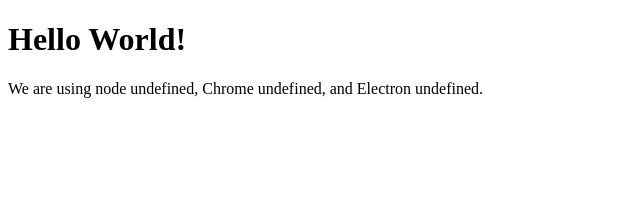
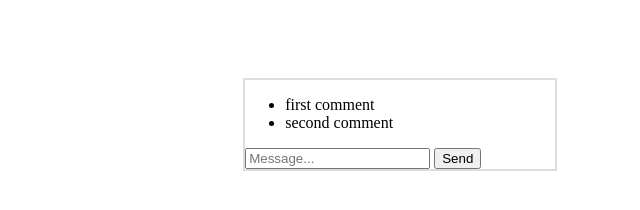
Before and after one commit to ottogutierrez/my-basic-chat, an Electron app: page index.html in a window 800 px wide. Shown: the whole page, without its empty margins (0-640 px from the left). Drawn offline with Linux system fonts and the light colour scheme.

Commit message:
"extra commit... don't undestand why"

```diff
--- a/index.html
+++ b/index.html
@@ -1,13 +1,24 @@
 <!DOCTYPE html>
 <html>
   <head>
+    <link rel="stylesheet" href="style.css">
     <meta charset="UTF-8">
     <title>Hello World!</title>
+    <script src="vue.js"></script>
+
   </head>
   <body>
-    <h1>Hello World!</h1>
-    We are using node <script>document.write(process.versions.node)</script>,
-    Chrome <script>document.write(process.versions.chrome)</script>,
-    and Electron <script>document.write(process.versions.electron)</script>.
+    <div id="app" class="chatContainer">
+      <ul class="chat-list">
+        <li v-for="message in messages">{{message}}</li>
+
+      </ul>
+      <div class="chat-controller">
+        <input v-model="currentMessage" type="text" placeholder="Message...">
+        <button v-on:click="sendMessage">Send</button>
+      </div>
+    </div>
+    <script src="source.js"></script>
+
   </body>
 </html>
--- a/source.js
+++ b/source.js
@@ -1,6 +1,15 @@
 var app = new Vue({
     el: '#app',
     data: {
-      message: 'Hello Vue!'
+      messages: [
+          'first comment', 'second comment'
+      ],
+      currentMessage: '',
+    },
+    methods: {
+        sendMessage: function(){
+            this.messages.push(this.currentMessage)
+            this.currentMessage = ''
+        }
     }
   })
--- a/style.css
+++ b/style.css
@@ -1,5 +1,8 @@
 .chatContainer {
     display: flex;
+    margin-top: 10%;
     margin-left: 30%;
     margin-right: 30%;
+    border: 2px solid gainsboro;
+    flex-flow: column nowrap;
 }
```
Also changed, not shown: 1 other file.
